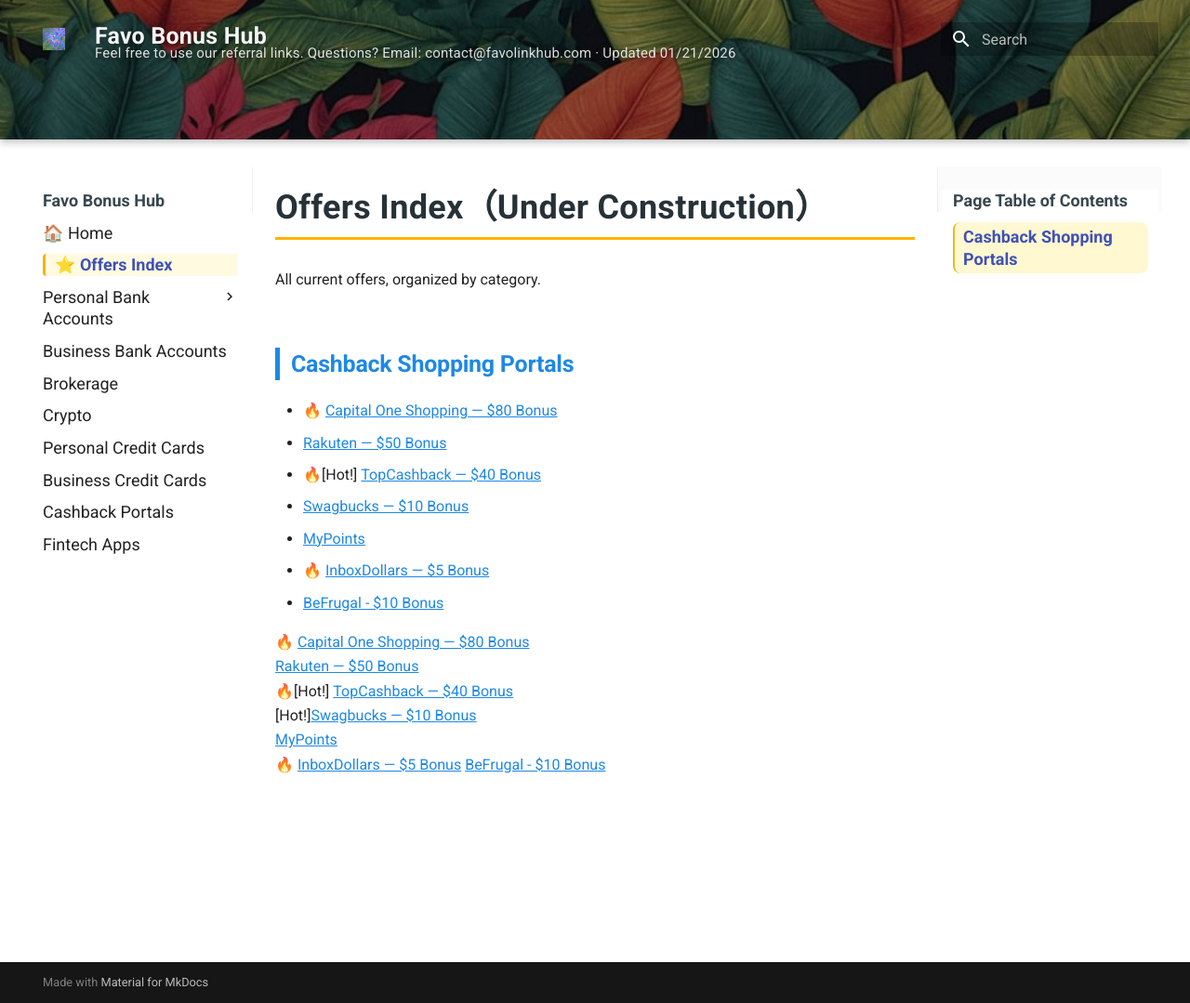
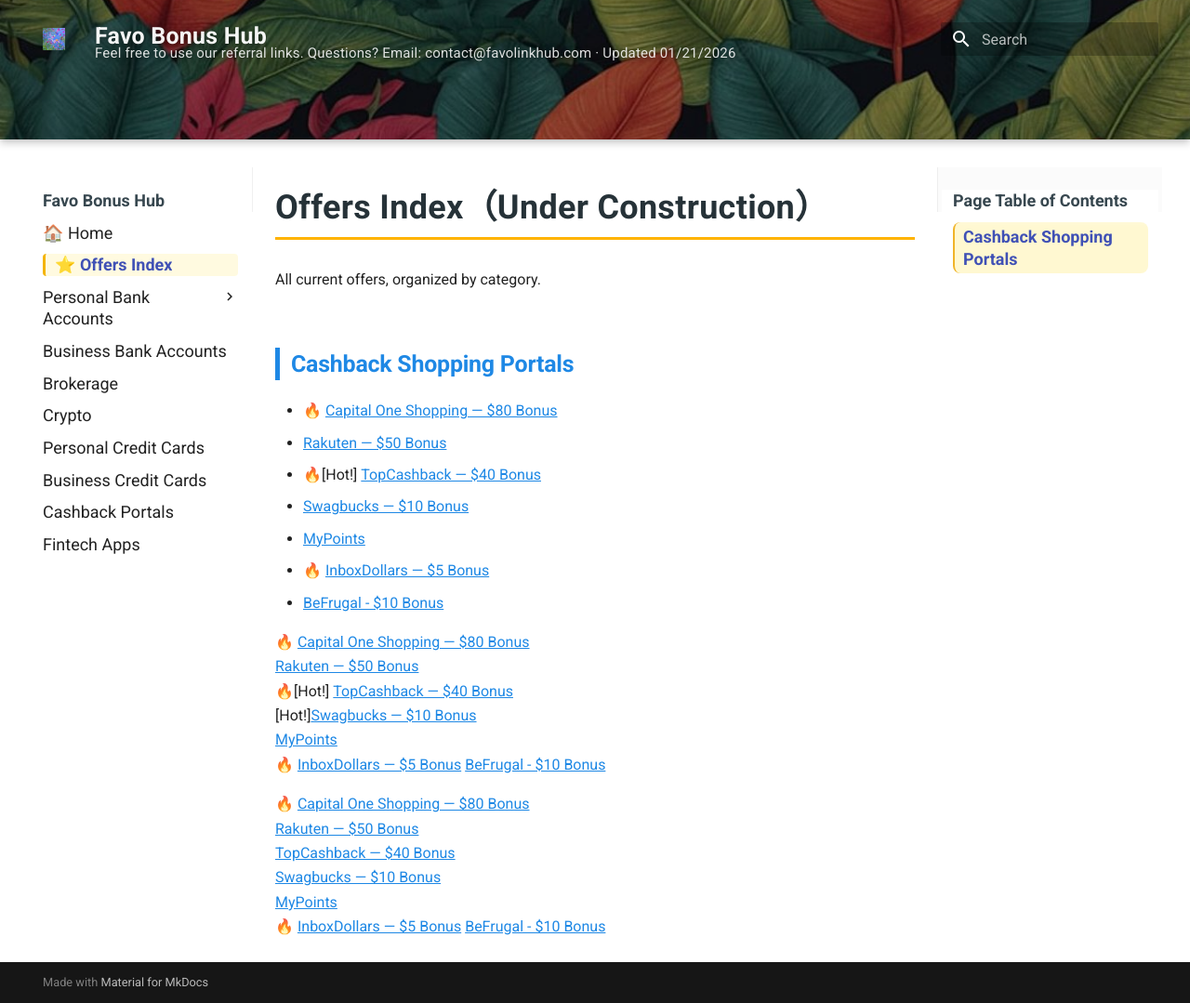
Before and after one commit to whispersofzephyr/favolinkhub-site, an MkDocs documentation site: the page built from docs/offers-index.md, in a window 1280 px wide and 1079 px high. Shown: the whole window at 93% size. Built offline with MkDocs 1.6.1 and Material for MkDocs 9.7.7, drawn with Linux system fonts in a browser that asks for light colours.

Commit message:
Update offers-index.md

```diff
--- a/docs/offers-index.md
+++ b/docs/offers-index.md
@@ -23,3 +23,11 @@ All current offers, organized by category.
 [MyPoints](shopping-portals.md#mypoints)
 🔥 [InboxDollars — $5 Bonus](shopping-portals.md#inboxdollars)
 [BeFrugal - $10 Bonus](shopping-portals.md#befrugal)
+
+🔥 [Capital One Shopping — $80 Bonus](shopping-portals.md#capital-one-shopping--80-bonus)
+    [Rakuten — $50 Bonus](shopping-portals.md#rakuten--50-bonus)
+    [TopCashback — $40 Bonus](shopping-portals.md#topcashback--40-bonus)
+    [Swagbucks — $10 Bonus](shopping-portals.md#swagbucks---10-bonus)
+    [MyPoints](shopping-portals.md#mypoints)
+🔥 [InboxDollars — $5 Bonus](shopping-portals.md#inboxdollars)
+    [BeFrugal - $10 Bonus](shopping-portals.md#befrugal)
```
